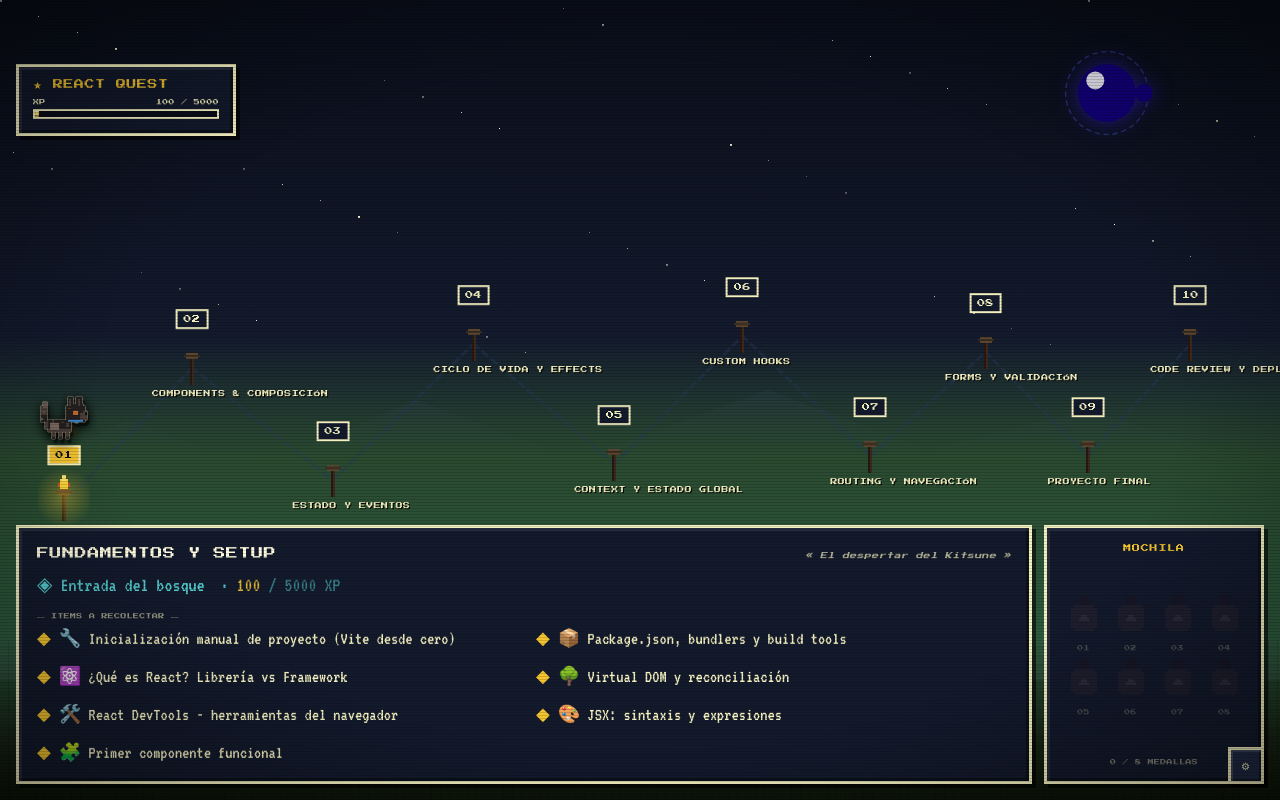
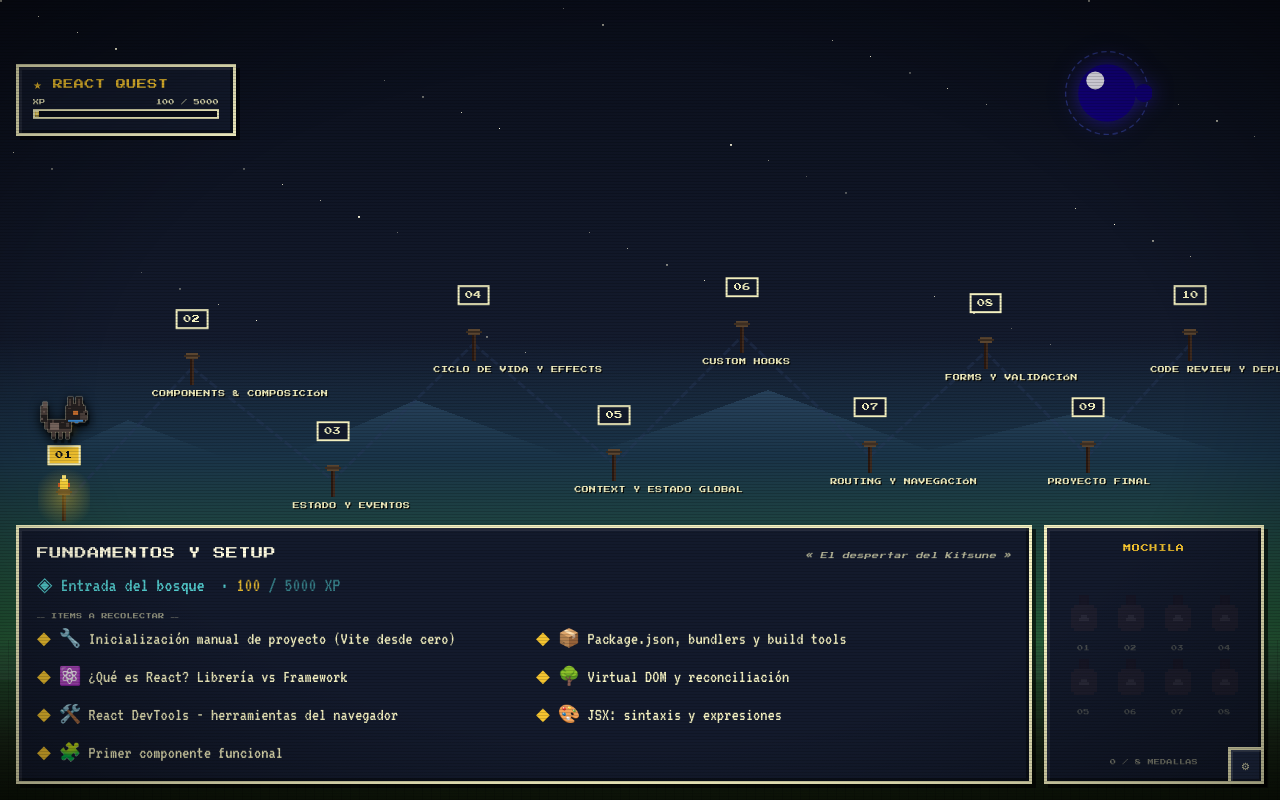
Before and after one commit to nikodev-documentacion/roadmap-react-quest, a React (Vite) app: page / in a window 1280 px wide. Built offline with nearby package versions, Linux system fonts and the light colour scheme.

Commit message:
feat: adjust PixelTree brightness filter and update color variables for improved aesthetics

```diff
--- a/src/components/scene/Forest.tsx
+++ b/src/components/scene/Forest.tsx
@@ -131,7 +131,7 @@
         bottom: 0,
         transform: `scale(${scale})`,
         transformOrigin: "bottom center",
-        filter: dim ? "brightness(0.72)" : "none",
+        filter: dim ? "brightness(0.88)" : "none",
       }}
     >
       <svg viewBox="0 0 24 40" width="48" height="80" shapeRendering="crispEdges">
--- a/src/index.css
+++ b/src/index.css
@@ -14,12 +14,12 @@
     --night-3: #2a3a5e;
     --moon: #f4f1c1;
     --moon-glow: #fffbe0;
-    --sky-horizon: #2a4a30;
-    --mountain: #1f2a44;
-    --leaf-1: #2d5a3d;
-    --leaf-2: #3d7a52;
-    --leaf-3: #5aa372;
-    --leaf-highlight: #7ac290;
+    --sky-horizon: #1a3448;
+    --mountain: #3a5878;
+    --leaf-1: #245a35;
+    --leaf-2: #308050;
+    --leaf-3: #48b868;
+    --leaf-highlight: #70d888;
     --ground-mid: #1a2818;
     --ground-dark: #0d1408;
     --trunk: #3d2a1f;
```
